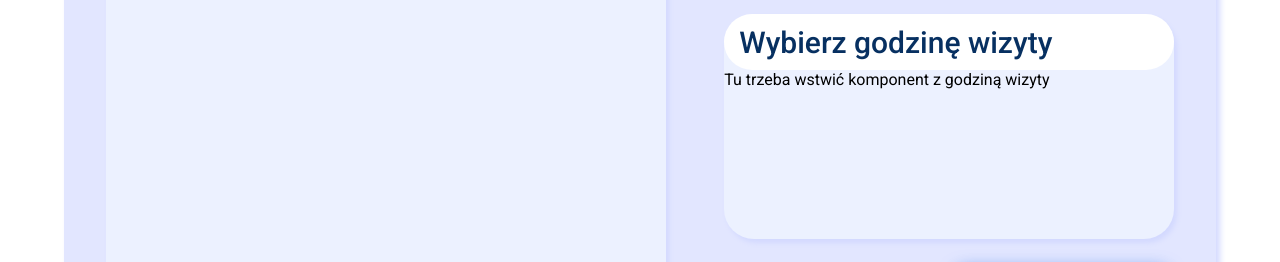
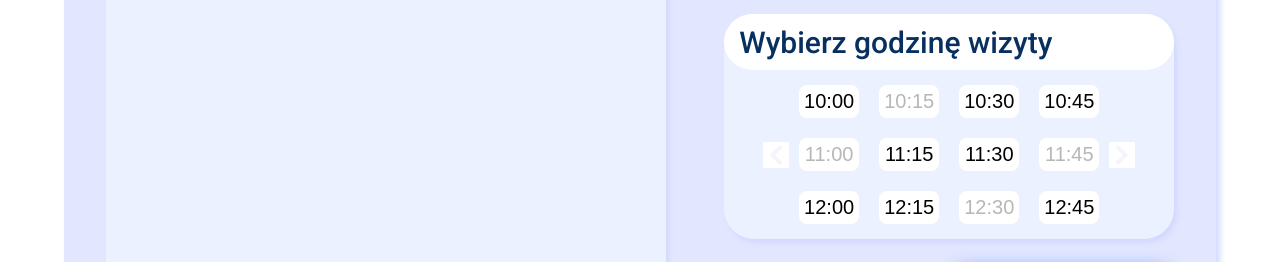
Before and after one commit to JakubHaligowski/ProjektFrontEnd, a React (Create React App) app: page /new in a window 1280 px wide. Shown: the part 501-763 px from the top of the page. Built offline with nearby package versions, Linux system fonts and the light colour scheme.

Commit message:
css fixes

```diff
--- /dev/null
+++ b/src/components/ChooseHour.js
@@ -0,0 +1,52 @@
+import { useState, useEffect } from "react";
+import { data } from "../utility/data.js";
+import { ReactComponent as Arrow1 } from "../icons/Arrow1.svg";
+import styles from "./ChooseHour.module.css";
+
+function ChooseHour() {
+  const [page, setPage] = useState(1);
+  const [pageRange, setPageRange] = useState({ start: 0, end: 9 });
+
+  useEffect(() => {
+    const start = page * 12 - 12;
+    const end = page * 12;
+
+    setPageRange({ start, end });
+  }, [page]);
+
+  return (
+    <div className={styles.main_container}>
+      <div className={styles.container}>
+        <button
+          className={styles.left_arrow}
+          disabled={page < 2}
+          onClick={() => setPage(page - 1)}
+        >
+          <Arrow1 className={styles.arrow1} />
+        </button>
+        <div className={styles.main}>
+          {data.map((t, index) => {
+            return index >= pageRange.start && index < pageRange.end ? (
+              <button
+                className={styles.button_general}
+                disabled={t.taken}
+                key={index}
+              >
+                {t.time}
+              </button>
+            ) : null;
+          })}
+        </div>
+        <button
+          className={styles.right_arrow}
+          disabled={page * 9 >= data.length}
+          onClick={() => setPage(page + 1)}
+        >
+          <Arrow1 className={styles.arrow2} />
+        </button>
+      </div>
+    </div>
+  );
+}
+
+export default ChooseHour;
--- /dev/null
+++ b/src/components/ChooseHour.module.css
@@ -0,0 +1,61 @@
+.main_container {
+  display: flex;
+  justify-content: center;
+  align-items: center;
+  width: 100%;
+}
+
+.container {
+  display: flex;
+  justify-content: center;
+  align-items: center;
+  gap: 10px;
+}
+
+.main {
+  display: grid;
+  width: 100%;
+  grid-template-columns: repeat(4, 1fr);
+  grid-gap: 20px;
+}
+
+.arrow1 {
+  width: 14px;
+  height: 24px;
+  transform: rotate(180deg);
+  display: flex;
+}
+
+.arrow2 {
+  width: 14px;
+  height: 24px;
+}
+
+.left_arrow {
+  display: flex;
+  align-items: center;
+  justify-content: center;
+  background-color: white;
+  border: none;
+}
+
+.button_general {
+  font-size: 20px;
+  padding: 5px;
+  border: none;
+  border-radius: 8px;
+  background: #ffffff;
+}
+
+.right_arrow {
+  display: flex;
+  align-items: center;
+  justify-content: center;
+  background-color: white;
+  border: none;
+}
+
+.general:disabled {
+  background: #e3e7ed;
+  border-radius: 6px;
+}
--- a/src/components/Payments.js
+++ b/src/components/Payments.js
@@ -1,11 +1,19 @@
+import { useContext } from "react";
+import { VisitContext } from "../store/visit";
 import styles from "./Payments.module.css";
 
 function Payments() {
+  const {
+    visitState: {
+      type: {price}
+    },
+  } = useContext(VisitContext);
+
   return (
     <div className={styles.container}>
       <div className={styles.visit_info}>
         <span className={styles.title}>Razem:</span>
-        <span className={styles.text}>60zł</span>
+        <span className={styles.text}>{price}</span>
       </div>
       <div className={styles.visit_info}>
         <span className={styles.title}>Sposób płatność:</span>
--- a/src/pages/ConfirmReservationPage.js
+++ b/src/pages/ConfirmReservationPage.js
@@ -8,6 +8,7 @@ import Summary from "../components/Summary";
 import BackButton from "../components/BackButton";
 import AcceptButton from "../components/AcceptButton";
 import Payments from "../components/Payments";
+import UpcomingVisit from "../components/UpcomingVisit";
 
 function ConfirmReservationPage() {
   return (
@@ -23,7 +24,13 @@ function ConfirmReservationPage() {
         <UniWindow id={styles.summary} label="Podsumowanie wizyty">
           <Summary />
         </UniWindow>
-        <UniWindow id={styles.another_visits} label="Inne wizyty"></UniWindow>
+        <UniWindow id={styles.another_visits} label="Inne wizyty">
+          <UpcomingVisit
+            name="Jacek Soplica"
+            date="Pojutrze"
+            purpose="Szczepienie"
+          />
+        </UniWindow>
 
         <div id={styles.buttons}>
           <Link to="/new" style={{ textDecoration: "none" }}>
--- a/src/pages/NewReservationPage.js
+++ b/src/pages/NewReservationPage.js
@@ -5,6 +5,7 @@ import ChosenDoctor from "../components/ChosenDoctor";
 import VisitDetails from "../components/VisitDetails";
 import BackButton from "../components/BackButton";
 import AcceptButton from "../components/AcceptButton";
+import ChooseHour from "../components/ChooseHour";
 import { Link } from "react-router-dom";
 
 function NewReservationPage() {
@@ -29,7 +30,7 @@ function NewReservationPage() {
         </UniWindow>
 
         <UniWindow id={styles.time} label="Wybierz godzinę wizyty">
-          <div>Tu trzeba wstwić komponent z godziną wizyty</div>
+          <ChooseHour/>
         </UniWindow>
 
         <div id={styles.buttons}>
--- /dev/null
+++ b/src/utility/data.js
@@ -0,0 +1,38 @@
+export const data = [
+    {
+      time: "10:00",
+      taken: false
+    },
+    { time: "10:15", taken: true },
+    { time: "10:30", taken: false },
+    { time: "10:45", taken: false },
+    { time: "11:00", taken: true },
+    { time: "11:15", taken: false },
+    { time: "11:30", taken: false },
+    { time: "11:45", taken: true },
+    { time: "12:00", taken: false },
+    { time: "12:15", taken: false },
+    { time: "12:30", taken: true },
+    { time: "12:45", taken: false },
+    { time: "13:00", taken: false },
+    { time: "13:15", taken: true },
+    { time: "13:30", taken: false },
+    { time: "13:45", taken: true },
+    { time: "14:00", taken: true },
+    { time: "14:15", taken: false },
+    { time: "14:30", taken: true },
+    { time: "14:45", taken: false },
+    { time: "15:00", taken: true },
+    { time: "15:15", taken: false },
+    { time: "15:30", taken: true },
+    { time: "15:45", taken: true },
+    { time: "16:00", taken: false },
+    { time: "16:15", taken: true },
+    { time: "16:30", taken: false },
+    { time: "16:45", taken: true },
+    { time: "17:00", taken: true },
+    { time: "17:15", taken: true },
+    { time: "17:30", taken: false },
+    { time: "17:45", taken: true },
+    { time: "18:00", taken: false }
+  ];
```
